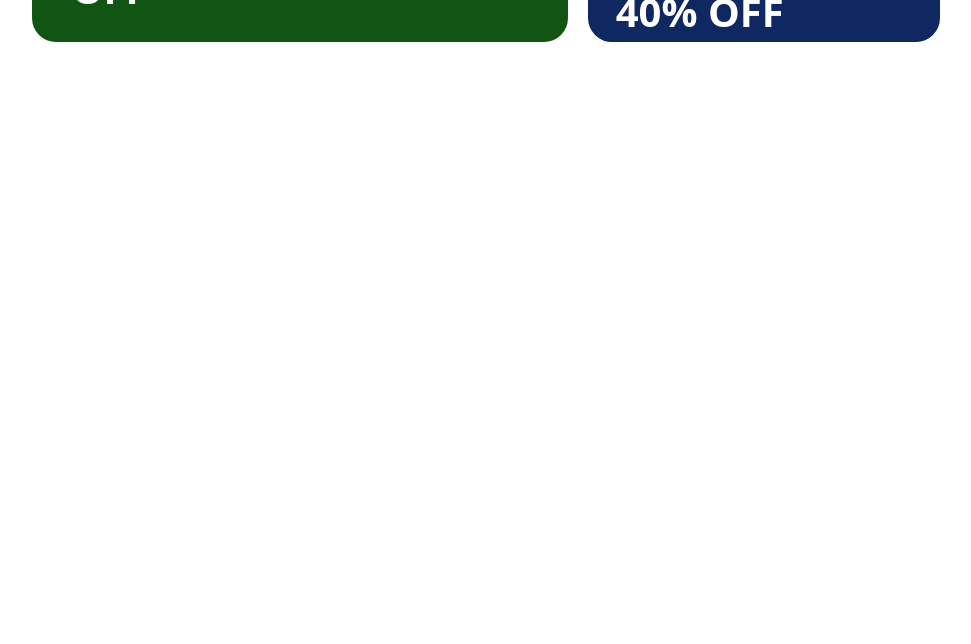
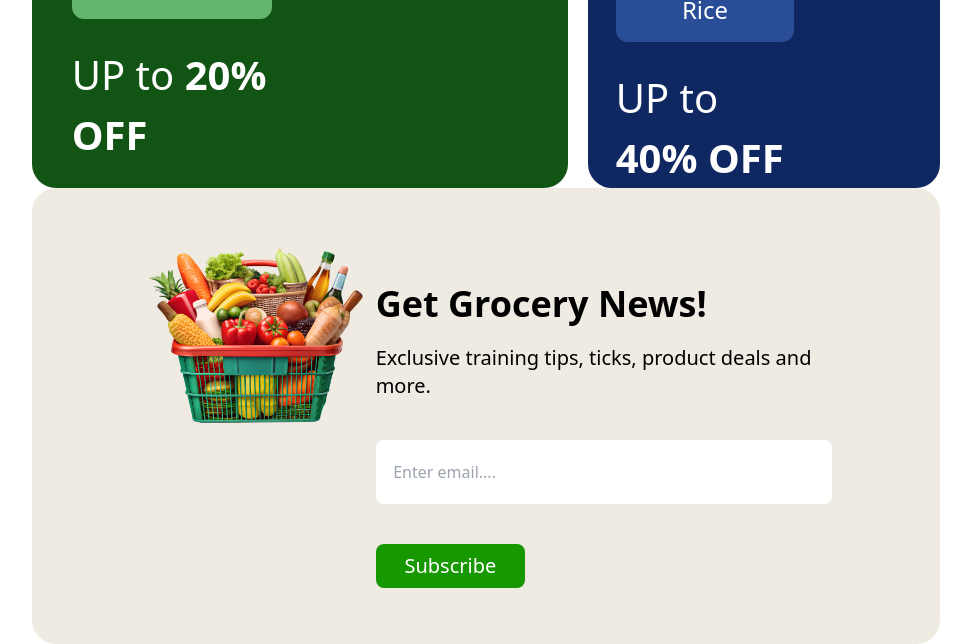
Before and after one commit to Sabbir-khaan/Third-Assignment-03, a plain HTML site: page index.html in a window 1280 px wide. Shown: the part 3170-3814 px from the top of the page, without its empty margins (154-1125 px from the left). Before the commit the page ends 3212 px from the top, so only its background shows below. Drawn offline with nearby package versions, Linux system fonts and the light colour scheme.

Commit message:
added footer header section

```diff
--- a/index.html
+++ b/index.html
@@ -241,7 +241,7 @@
         <!-- Popular Products Section end -->
 
         <!-- Arrival & Offers Section start -->
-        <section class="max-w-[83.5%] mx-auto">
+        <section class="max-w-[83.5%] mx-auto mt-[9.1rem]">
            <div class="max-w-[85%] mx-auto">
             <h1 class="text-4xl text-[#179800] font-bold mb-12">Arrival & Offers</h1>
            </div>
@@ -271,9 +271,22 @@
         <!-- Arrival & Offers Section end -->
     </main>
     <!-- Main end -->
-
-    <footer>
-
+    <!-- Footer Start -->
+    <footer class="max-w-[83.5%] mx-auto">
+        <div class="flex justify-between max-w-[85%] mx-auto bg-[#EFEBE3] rounded-3xl py-[3.5rem] px-[6.75rem]">
+            <div>
+                <img src="./images/vegetable-busket.png" alt="">
+            </div>
+            <div class="mt-10">
+                <h1 class="text-4xl font-bold">Get Grocery News!</h1>
+                <p class="text-xl mt-[1.3rem]">Exclusive training tips, ticks, product deals and more.</p>
+                <input class="py-5 pl-[1.1rem] pr-[13rem] rounded-lg mt-10" type="email" name="email" id="email" placeholder="Enter email....">
+                <div class="mt-10">
+                    <button class="text-xl text-white rounded-lg py-[0.5rem] px-[1.8rem] bg-[#179800]">Subscribe</button>
+                </div>
+            </div>
+        </div>
     </footer>
+    <!-- Footer end -->
 </body>
 </html>
```
